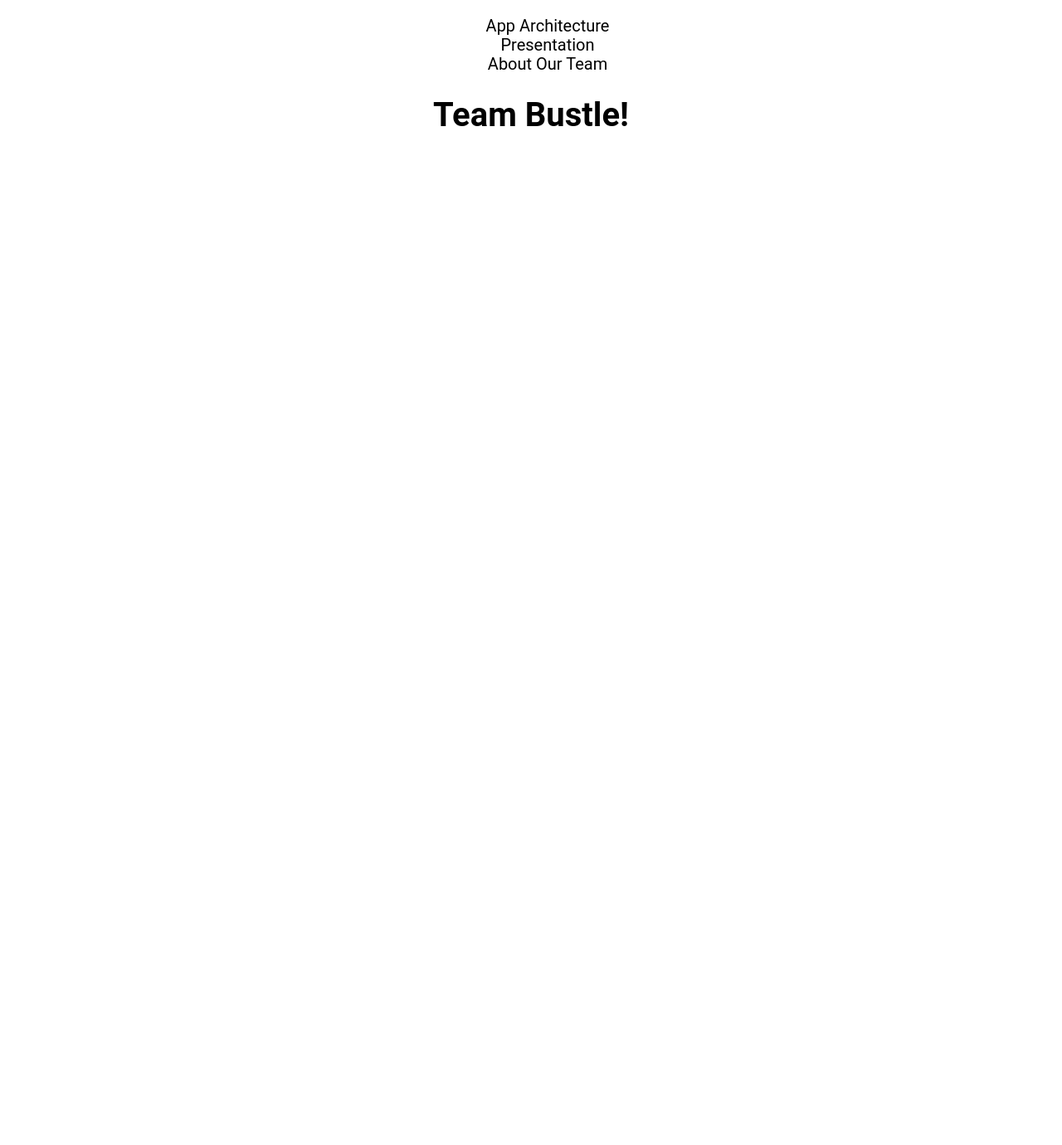
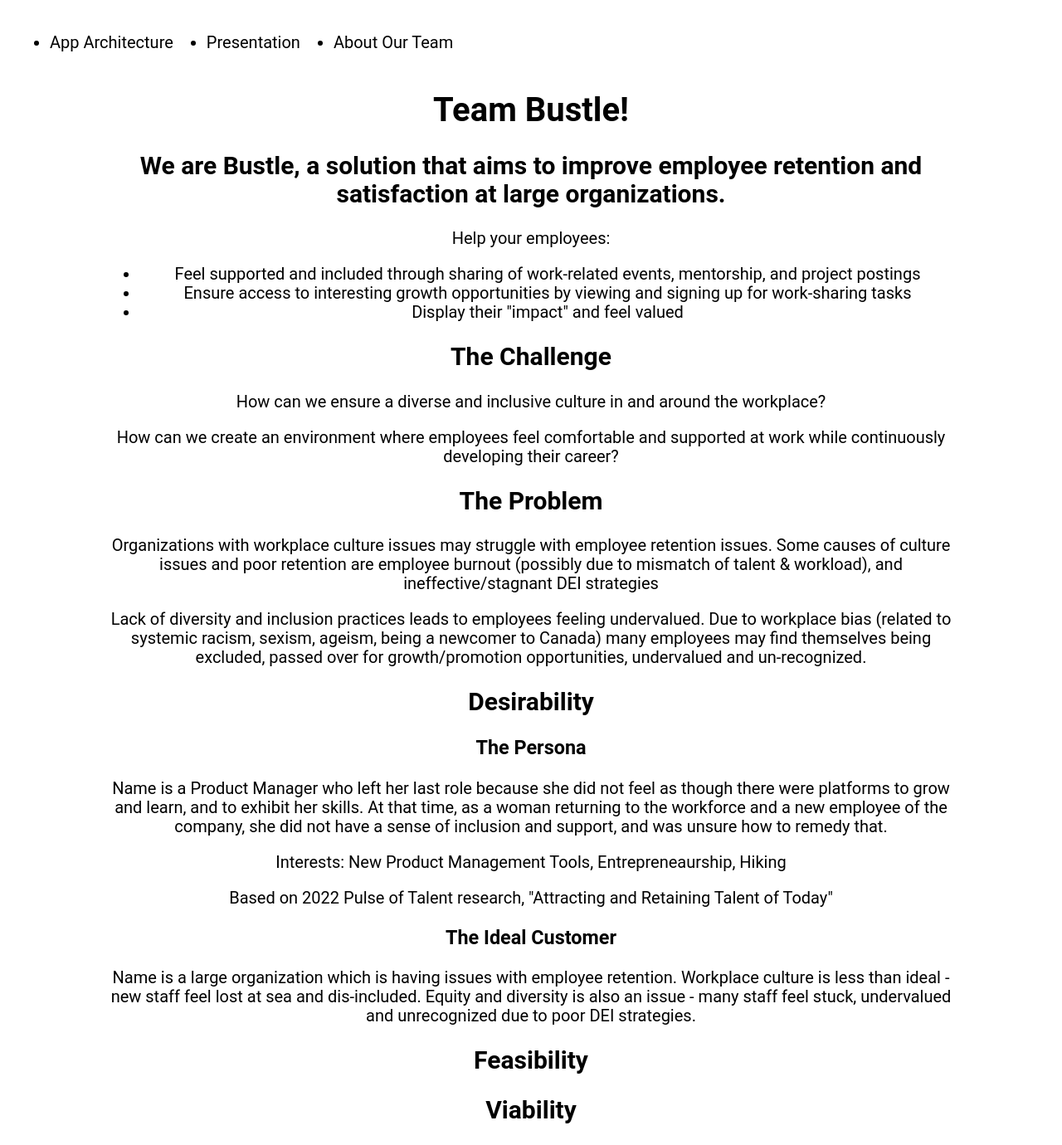
Before and after one commit to melpeto/bustle-overview, a React (Create React App) app: page / in a window 1280 px wide. Shown: the whole page at 83% size. Before the commit the page ends 800 px from the top, so only its background shows below. Built offline with nearby package versions, Linux system fonts and the light colour scheme.

Commit message:
built basic homepage content, created other pages for Nav links. Added global and setup styles in partials

```diff
--- a/src/components/Header.js
+++ b/src/components/Header.js
@@ -1,4 +1,5 @@
 import { Link } from "react-router-dom";
+import './Header.scss';
 
 const Header = () => {
     return (
@@ -10,7 +11,16 @@ const Header = () => {
                 <li><Link to="/teaminfo">About Our Team</Link></li>
             </ul>
         </nav>
+        <div className="wrapper">
         <h1>Team Bustle!</h1>
+        <h2>We are Bustle, a solution that aims to improve employee retention and satisfaction at large organizations.</h2>
+        <p>Help your employees:</p>
+        <ul>
+            <li>Feel supported and included through sharing of work-related events, mentorship, and project postings</li>
+            <li>Ensure access to interesting growth opportunities by viewing and signing up for work-sharing tasks</li>
+            <li>Display their "impact" and feel valued</li>
+        </ul>
+        </div>
         </header>
     )
 }
--- a/src/components/Header.scss
+++ b/src/components/Header.scss
@@ -1 +1,15 @@
-@use '../styles/setup';
+@use '../styles/partials/setup';
+@use '../styles/partials/global';
+@use '../styles/partials/colors';
+
+.header {
+    .header__topNav {
+        .header__topNavList {
+            display: flex;
+            li {
+                margin: 1rem;
+            }
+        }
+    }
+
+}
--- a/src/pages/Architecture.scss
+++ b/src/pages/Architecture.scss
@@ -1,2 +1,3 @@
-@use '../styles/global';
-@use '../styles/setup';
+@use '../styles/partials/setup';
+@use '../styles/partials/global';
+@use '../styles/partials/colors';
--- a/src/pages/Homepage.js
+++ b/src/pages/Homepage.js
@@ -4,7 +4,47 @@ import Header from '../components/Header.js';
 const Homepage = () => {
     return (
         <div className="homepage__summary">
+
             <Header />
+            <div className="wrapper">
+
+            <section className="homepage__challenge">
+                <h2>The Challenge</h2>
+                <p>How can we ensure a diverse and inclusive culture in and around the workplace?</p>
+                <p>How can we create an environment where employees feel comfortable and supported at work while continuously developing their career?</p>
+            </section>
+
+            <section className="homepage__problem">
+                <h2>The Problem</h2>
+                <p>Organizations with workplace culture issues may struggle with employee retention issues. Some causes of culture issues and poor retention are employee burnout (possibly due to mismatch of talent & workload), and ineffective/stagnant DEI strategies</p>
+                <p>Lack of diversity and inclusion practices leads to employees feeling undervalued. Due to workplace bias (related to systemic racism, sexism, ageism, being a newcomer to Canada) many employees may find themselves being excluded, passed over for growth/promotion opportunities, undervalued and un-recognized.</p>
+            </section>
+
+            <div className="homepage__criteria">
+            <section className="homepage__criteria-desirability">
+                <h2>Desirability</h2>
+
+                <h3>The Persona</h3>
+                <p>Name is a Product Manager who left her last role because she did not feel as though there were platforms to grow and learn, and to exhibit her skills. At that time, as a woman returning to the workforce and a new employee of the company, she did not have a sense of inclusion and support, and was unsure how to remedy that.</p>
+                <p>Interests: New Product Management Tools, Entrepreneaurship, Hiking</p>
+                <p>Based on <a href="https://www.canva.com/link?target=https%3A%2F%2Fgo.ceridian.com%2Frs%2F285-SCZ-328%2Fimages%2FRP-CA-EN-DF-114930-300-2022-Pulse-of-Talent-Exec-Summary-7hbRM8UqdC.pdf%3F_ga%3D2.61904431.2011094495.1661879904-1559850254.1661879904&design=DAFHz1NipCo&accessRole=viewer&linkSource=document">2022 Pulse of Talent</a> research, <span className='italics'>"Attracting and Retaining Talent of Today"</span></p>
+
+                <h3>The Ideal Customer</h3>
+                <p>Name is a large organization which is having issues with employee retention. Workplace culture is less than ideal - new staff feel lost at sea and dis-included. Equity and diversity is also an issue - many staff feel stuck, undervalued and unrecognized due to poor DEI strategies.</p>
+
+            </section>
+
+            <section className="homepage__criteria-feasibility">
+                <h2>Feasibility</h2>
+            </section>
+
+            <section className="homepage__criteria-viability">
+                <h2>Viability</h2>
+            </section>
+
+            </div>
+
+            </div>
         </div>
     )
 }
--- a/src/pages/Homepage.scss
+++ b/src/pages/Homepage.scss
@@ -1,2 +1,3 @@
-@use '../styles/global';
-@use '../styles/setup';
+@use '../styles/partials/setup';
+@use '../styles/partials/global';
+@use '../styles/partials/colors';
--- a/src/pages/Presentation.scss
+++ b/src/pages/Presentation.scss
@@ -1,2 +1,3 @@
-@use '../styles/global';
-@use '../styles/setup';
+@use '../styles/partials/setup';
+@use '../styles/partials/global';
+@use '../styles/partials/colors';
--- a/src/pages/TeamInfo.scss
+++ b/src/pages/TeamInfo.scss
@@ -1,2 +1,3 @@
-@use '../styles/global';
-@use '../styles/setup';
+@use '../styles/partials/setup';
+@use '../styles/partials/global';
+@use '../styles/partials/colors';
--- a/src/styles/_global.scss
+++ b/src/styles/partials/_global.scss
@@ -26,7 +26,3 @@ a {
     text-decoration: none;
     color: inherit;
 }
-
-li {
-    list-style: none;
-}
```
Also changed, not shown: src/styles/partials/_colors.scss (added), src/styles/partials/_setup.scss (renamed from src/styles/_setup.scss), 1 other file (tests, documents, lock files or other folders).
